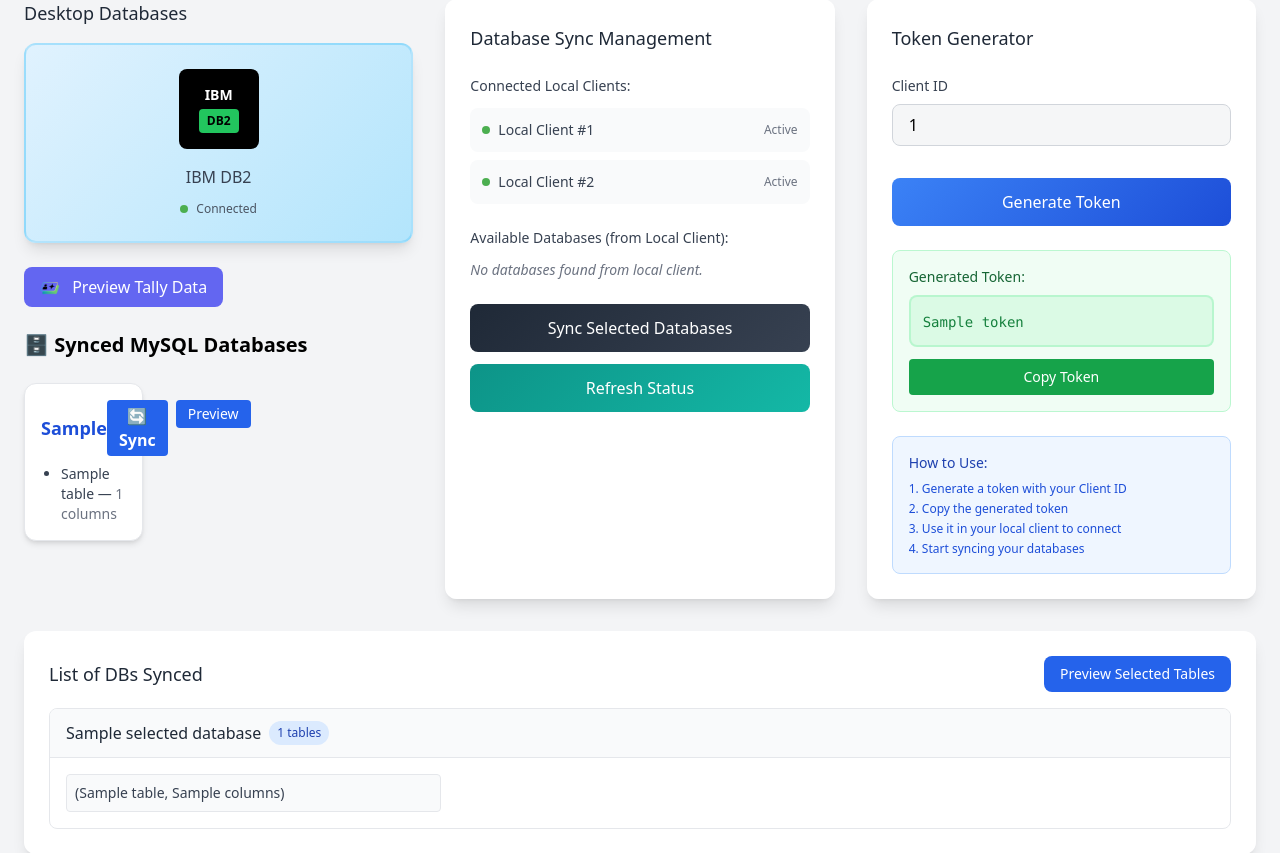
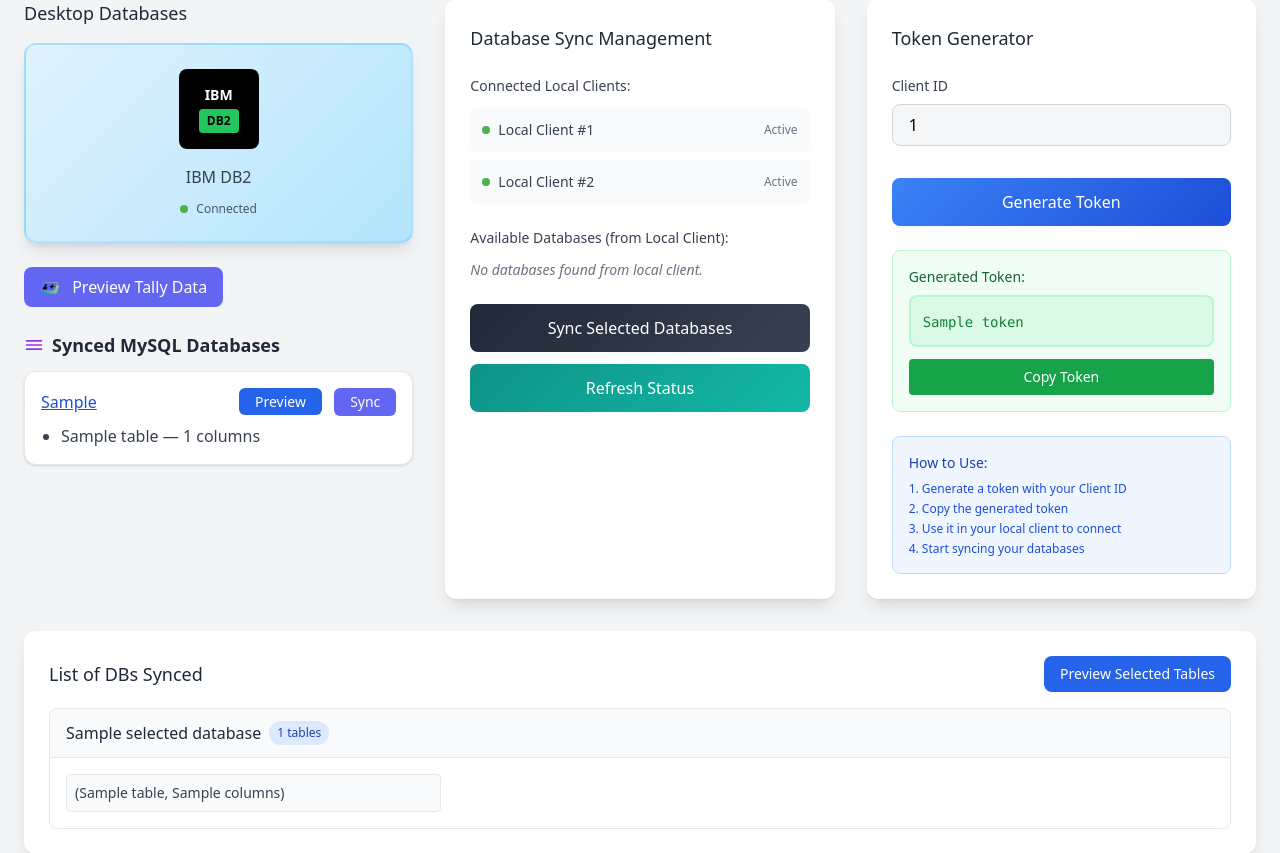
Before and after one commit to chriz-ty/smartcard-cloud, a Flask app: template templates/cloud_dashboard.html in a window 1280 px wide. Shown: the part 187-1040 px from the top of the page. Run offline with Flask 3, Linux system fonts and the light colour scheme; the template is opened without the code that fills it: most values are stand-ins (such as "Sample title", 1, 10 or a date in 2020); some libraries are stand-ins or nearby versions.

Commit message:
Update cloud_dashboard.html

```diff
--- a/templates/cloud_dashboard.html
+++ b/templates/cloud_dashboard.html
@@ -125,41 +125,33 @@
                     <img src="{{ url_for('static', filename='assets/smlogo.png') }}" class="inline w-5 h-5 mr-2" />
                     Preview Tally Data
                 </a>
-                <!-- 🌐 Synced MySQL Databases -->
-                <h2 class="text-xl font-semibold mt-8 mb-4">🗄️ Synced MySQL Databases</h2>
+                <!-- Synced MySQL Databases -->
+                <div class="mt-6">
+                    <h2 class="text-lg font-semibold text-gray-800 flex items-center mb-3">
+                        <svg class="w-5 h-5 text-purple-600 mr-2" fill="none" stroke="currentColor" viewBox="0 0 24 24">
+                            <path stroke-linecap="round" stroke-linejoin="round" stroke-width="2" d="M3 7h18M3 12h18M3 17h18" />
+                        </svg>
+                        Synced MySQL Databases
+                    </h2>
 
-                <div class="grid grid-cols-1 md:grid-cols-2 lg:grid-cols-3 gap-4">
-                {% for db_key, tables in mysql_schema_store.items() %}
-                    <div class="border rounded-xl shadow-md p-4 bg-white">
-                    <div class="flex justify-between items-center mb-2">
-                        <h3 class="text-lg font-semibold text-blue-700">{{ db_key }}</h3>
-                        <div class="flex gap-2">
-                        <!-- Sync button -->
-                        <form action="/" method="GET">
-                            <button type="submit" class="btn bg-blue-600 hover:bg-blue-700 text-white font-semibold py-1 px-3 rounded">
-                                🔄 Sync
-                            </button>
-                        </form>
-
-
-                        <!-- Preview button -->
-                        <form action="/preview-mysql" method="GET">
-                            <input type="hidden" name="db_key" value="{{ db_key }}">
-                            <button type="submit" class="bg-blue-600 text-white text-sm px-3 py-1 rounded hover:bg-blue-700">Preview</button>
-                        </form>
+                    {% for db_key, tables in mysql_data.items() %}
+                    <div class="bg-white rounded-xl shadow p-4 mb-4 border border-gray-200">
+                        <div class="flex justify-between items-center">
+                            <h3 class="text-blue-700 font-medium text-md underline">{{ db_key }}</h3>
+                            <div class="space-x-2">
+                                <a href="/preview-mysql?db_key={{ db_key }}" class="bg-blue-600 hover:bg-blue-700 text-white px-4 py-1 rounded-md text-sm">Preview</a>
+                                <button onclick="location.reload()" class="bg-indigo-500 hover:bg-indigo-600 text-white px-4 py-1 rounded-md text-sm">Sync</button>
                             </div>
                         </div>
-
-                    <ul class="list-disc pl-5 text-sm text-gray-700">
+                        <ul class="mt-2 text-gray-700 list-disc pl-5">
                             {% for table, columns in tables.items() %}
-                        <li>
-                            {{ table }} — <span class="text-gray-500">{{ columns | length }} columns</span>
-                        </li>
+                            <li>{{ table }} — {{ columns|length }} columns</li>
                             {% endfor %}
                         </ul>
                     </div>
                     {% endfor %}
                 </div>
+
 
 
             </div>
```
Lines whose indentation alone changed are shown as unchanged.
